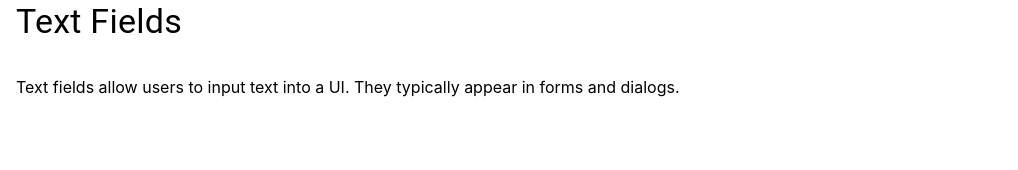
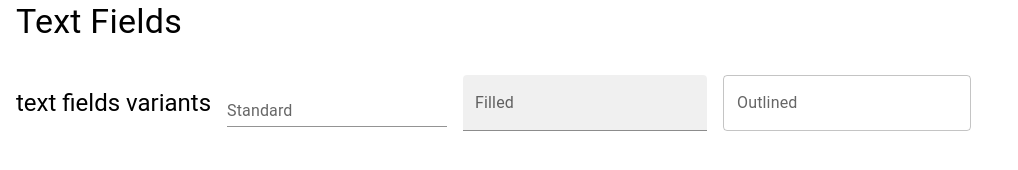
Before and after one commit to vickbk/react-material-ui, a React (Vite) app: page / in a window 1280 px wide. Shown: the part 1164-1334 px from the top of the page, without its empty margins (0-1018 px from the left). Before the commit the page ends 1311 px from the top, so only its background shows below. Built offline with nearby package versions, Linux system fonts and the light colour scheme.

Commit message:
feat: update MuiComponentsHolder to include flexWrap and refactor TextFieldsCategories to use TextFieldsTypes

```diff
--- a/src/features/common/components/mui-components-holder.tsx
+++ b/src/features/common/components/mui-components-holder.tsx
@@ -8,6 +8,7 @@ export const MuiComponentsHolder = ({ title, children }: TypesHolderProps) => {
       spacing={2}
       direction="row"
       alignItems="center"
+      flexWrap={"wrap"}
     >
       <Typography variant="h5" component={"h3"}>
         {title}
--- a/src/features/mui-textfields/components/text-fields-categories.tsx
+++ b/src/features/mui-textfields/components/text-fields-categories.tsx
@@ -1,12 +1,10 @@
 import { MuiCategoryHolder } from "@/features/common/components/mui-category-holder";
+import { TextFieldsTypes } from "./textfields-variants";
 
 export const TextFieldsCategories = () => {
   return (
     <MuiCategoryHolder title="Text Fields">
-      <p>
-        Text fields allow users to input text into a UI. They typically appear
-        in forms and dialogs.
-      </p>
+      <TextFieldsTypes />
     </MuiCategoryHolder>
   );
 };
--- /dev/null
+++ b/src/features/mui-textfields/components/textfields-variants.tsx
@@ -0,0 +1,12 @@
+import { MuiComponentsHolder } from "@/features/common/components/mui-components-holder";
+import { TextField } from "@mui/material";
+
+export const TextFieldsTypes = () => {
+  return (
+    <MuiComponentsHolder title="text fields variants">
+      <TextField label="Standard" variant="standard" />
+      <TextField label="Filled" variant="filled" />
+      <TextField label="Outlined" variant="outlined" />
+    </MuiComponentsHolder>
+  );
+};
```
